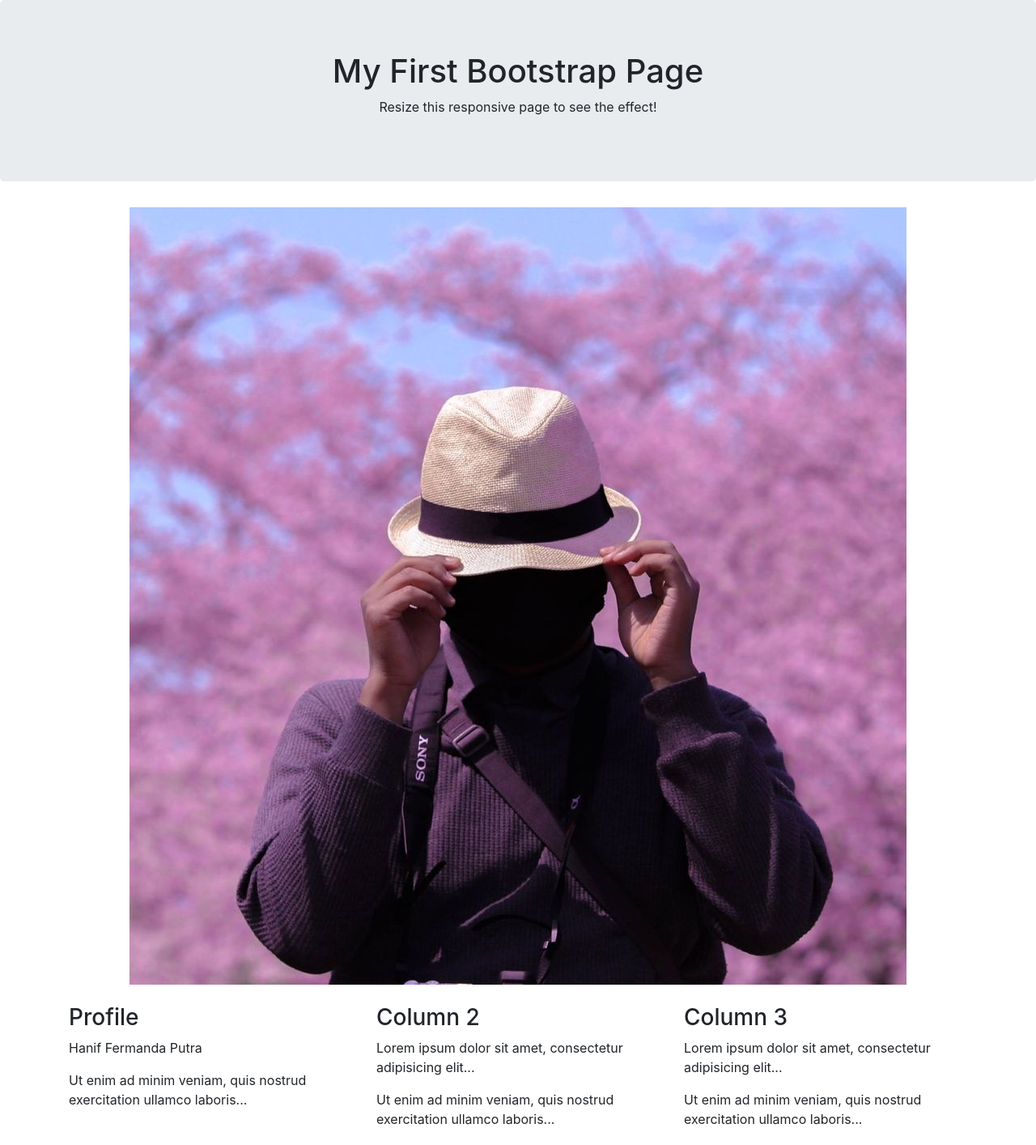
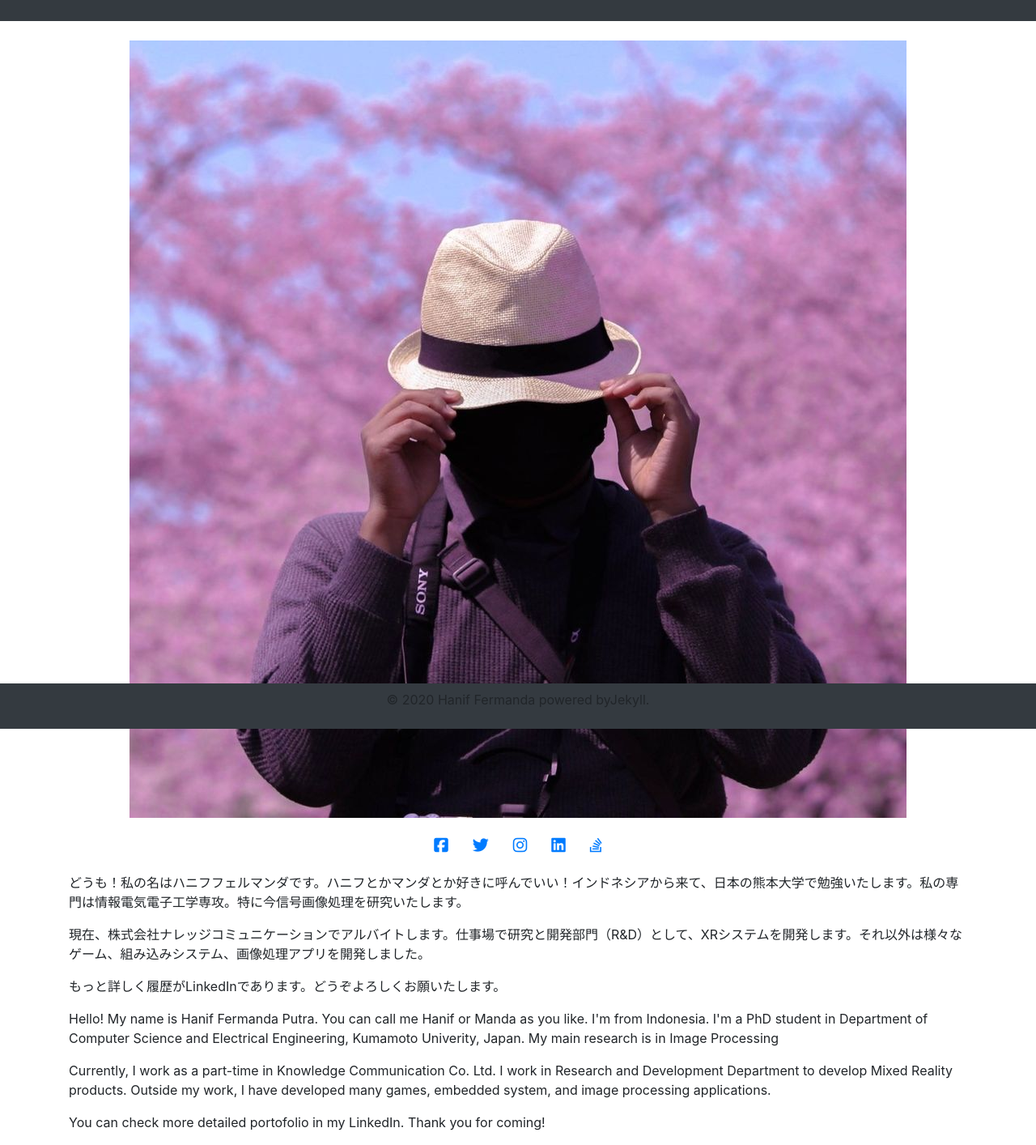
Before and after one commit to fermanda/fermanda.github.io, a Jekyll site: the page built from index.html, in a window 1280 px wide. Shown: the whole page at 81% size. Built offline with Jekyll 4.4.1, drawn with Linux system fonts in a browser that asks for light colours; nearby versions of some CDN libraries.

Commit message:
First Edition

```diff
--- a/_includes/footer.html
+++ b/_includes/footer.html
@@ -0,0 +1,5 @@
+<footer class="fixed-bottom">
+    <nav class="navbar navbar-dark bg-dark justify-content-center">
+            <p class="copyright">© 2020 Hanif Fermanda powered byJekyll.</p>
+    </nav>
+</footer>
--- a/_includes/head.html
+++ b/_includes/head.html
@@ -75,6 +75,6 @@
   <script src="https://ajax.googleapis.com/ajax/libs/jquery/3.5.1/jquery.min.js"></script>
   <script src="https://cdnjs.cloudflare.com/ajax/libs/popper.js/1.16.0/umd/popper.min.js"></script>
   <script src="https://maxcdn.bootstrapcdn.com/bootstrap/4.5.2/js/bootstrap.min.js"></script>
-
+  <script src='https://kit.fontawesome.com/a076d05399.js'></script>
 
 </head>
--- a/_includes/header.html
+++ b/_includes/header.html
@@ -0,0 +1,7 @@
+<header>
+    <nav class="navbar navbar-dark bg-dark">
+        <a class="navbar-brand" href="#">
+        </a>
+    </nav>
+    <br>
+</header>
--- a/index.html
+++ b/index.html
@@ -1,30 +1,59 @@
 ---
 layout: default
 ---
-<div class="jumbotron text-center">
-    <h1>My First Bootstrap Page</h1>
-    <p>Resize this responsive page to see the effect!</p>
-</div>
 <div class="d-flex justify-content-center">
     <img  src="assets/profpic.jpg" class="profile-picture">
 </div>
 <br>
 <div class="container">
-    <div class="row">
-        <div class="col-sm-4">
-            <h3>Profile</h3>
-            <p>Hanif Fermanda Putra</p>
-            <p>Ut enim ad minim veniam, quis nostrud exercitation ullamco laboris...</p>
+    <div class="d-flex justify-content-center">
+        <div class="row">
+            <div class="col fa-lg">
+                <a href="https://www.facebook.com/haniffermanda00">
+                    <i class='fab fa-facebook-square'></i>
+                </a>
+            </div>
+            <div class="col fa-lg">
+                <a href="https://twitter.com/hf_mandak">
+                    <i class='fab fa-twitter'></i>
+                </a>
+            </div>
+            <div class="col fa-lg">
+                <a href="https://www.instagram.com/haniffermanda">
+                    <i class='fab fa-instagram'></i>
+                </a>
+            </div>
+            <div class="col fa-lg">
+                <a href="https://www.linkedin.com/in/hanif-fermanda-putra-b71785118/">
+                    <i class='fab fa-linkedin'></i>
+                </a>
+            </div>
+            <div class="col fa-lg">
+                <a href="https://www.instagram.com/haniffermanda">
+                    <i class='fab fa-stack-overflow'></i>
+                </a>
+            </div>
         </div>
-        <div class="col-sm-4">
-            <h3>Column 2</h3>
-            <p>Lorem ipsum dolor sit amet, consectetur adipisicing elit...</p>
-            <p>Ut enim ad minim veniam, quis nostrud exercitation ullamco laboris...</p>
-        </div>
-        <div class="col-sm-4">
-            <h3>Column 3</h3>
-            <p>Lorem ipsum dolor sit amet, consectetur adipisicing elit...</p>
-            <p>Ut enim ad minim veniam, quis nostrud exercitation ullamco laboris...</p>
-        </div>
+    </div>
 </div>
+<br>
+<div class="container">
+    <div class="d-flex justify-content-start">
+        <p>どうも！私の名はハニフフェルマンダです。ハニフとかマンダとか好きに呼んでいい！インドネシアから来て、日本の熊本大学で勉強いたします。私の専門は情報電気電子工学専攻。特に今信号画像処理を研究いたします。</p>
+    </div>
+    <div class="d-flex justify-content-start">
+        <p>現在、株式会社ナレッジコミュニケーションでアルバイトします。仕事場で研究と開発部門（R&D）として、XRシステムを開発します。それ以外は様々なゲーム、組み込みシステム、画像処理アプリを開発しました。</p>
+    </div>
+    <div class="d-flex justify-content-start">
+        <p>もっと詳しく履歴がLinkedInであります。どうぞよろしくお願いたします。</p>
+    </div>
+    <div class="d-flex justify-content-start">
+        <p>Hello! My name is Hanif Fermanda Putra. You can call me Hanif or Manda as you like. I'm from Indonesia. I'm a PhD student in Department of Computer Science and Electrical Engineering, Kumamoto Univerity, Japan. My main research is in Image Processing</p>
+    </div>
+    <div class="d-flex justify-content-start">
+        <p>Currently, I work as a part-time in Knowledge Communication Co. Ltd. I work in Research and Development Department to develop Mixed Reality products. Outside my work, I have developed many games, embedded system, and image processing applications.</p>
+    </div>
+    <div class="d-flex justify-content-start">
+        <p>You can check more detailed portofolio in my LinkedIn. Thank you for coming!</p>
+    </div>
 </div>
```
Also changed, not shown: assets/main.css (+15 -0 lines), 4 other files.
